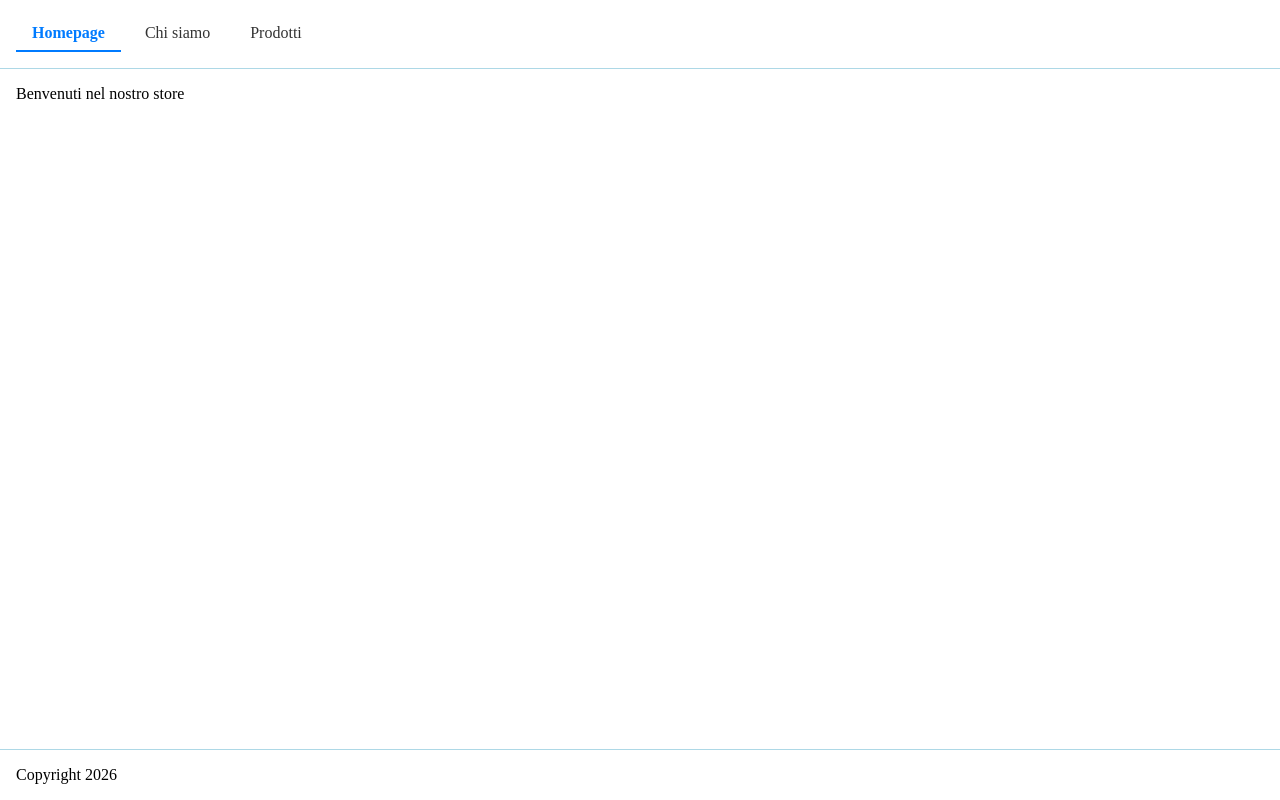
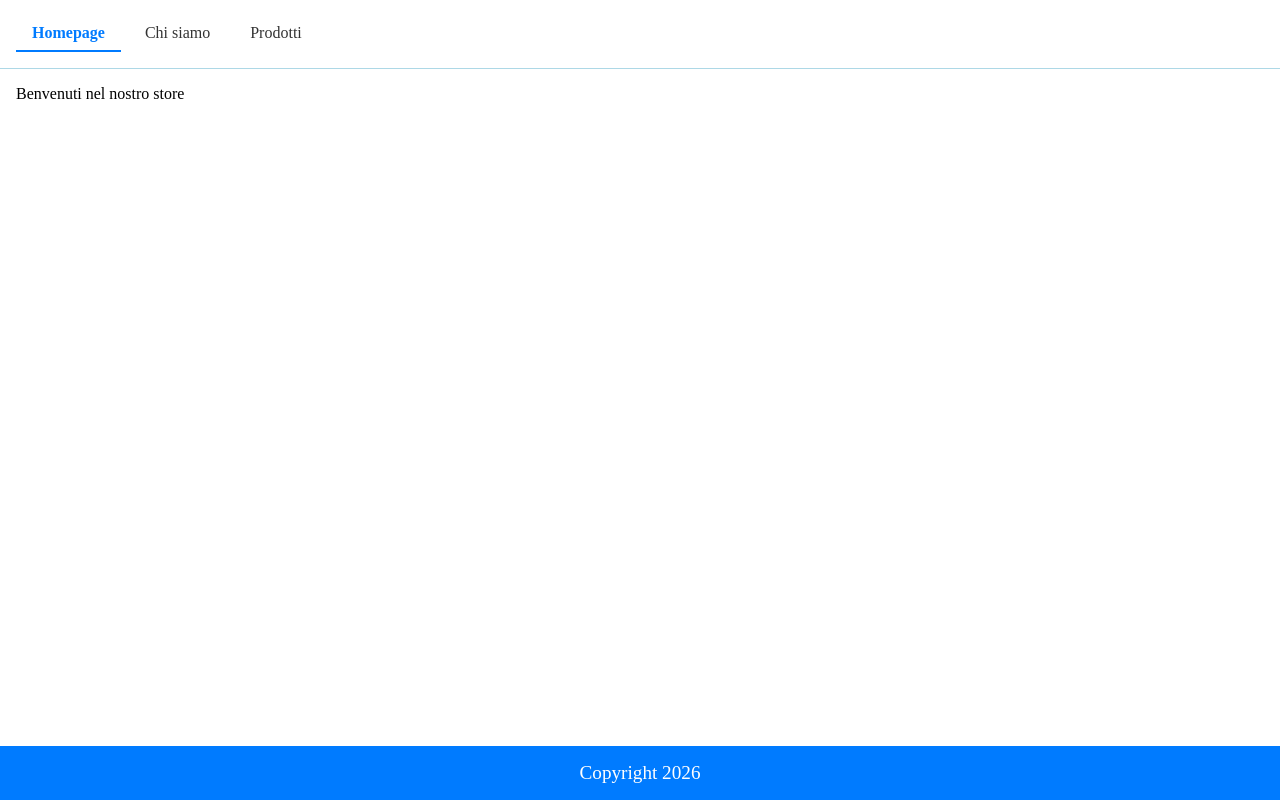
Before and after one commit to daviderocco85/react-router, a React (Vite) app: page / in a window 1280 px wide. Built offline with nearby package versions, Linux system fonts and the light colour scheme.

Commit message:
feat: update Footer.css with improved layout and styling

```diff
--- a/src/components/Footer.css
+++ b/src/components/Footer.css
@@ -1,4 +1,10 @@
 footer {
     padding: 1rem;
-    border-top: 1px solid lightblue;
+    background-color: #007bff;
+    font-size: 1.2rem;
+    font-weight: 400;
+    color: white;
+    display: flex;
+    justify-content: center;
+    align-items: center;
 }
```
